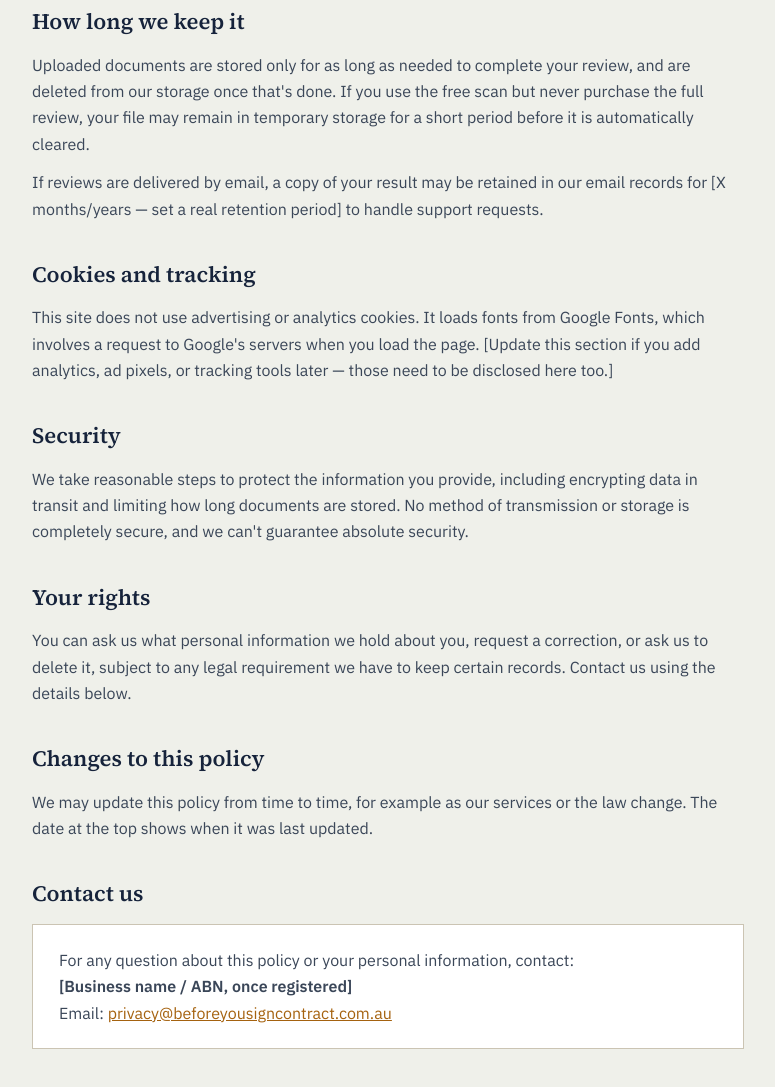
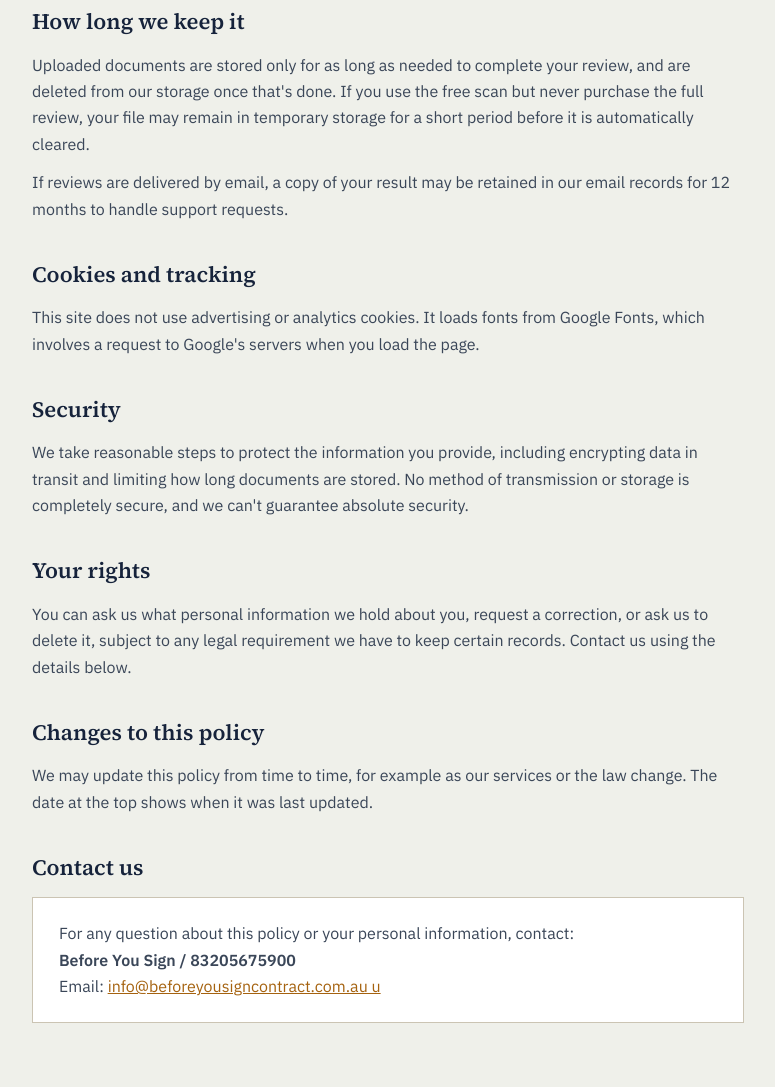
Before and after one commit to BeforeYouSign/before-you-sign, a website: page privacy.html in a window 1280 px wide. Shown: the part 1419-2506 px from the top of the page, without its empty margins (252-1027 px from the left). Drawn offline with Linux system fonts and the light colour scheme.

Commit message:
Update privacy.html

```diff
--- a/privacy.html
+++ b/privacy.html
@@ -80,7 +80,7 @@
 <div class="wrap">
   <main>
     <h1>Privacy Policy</h1>
-    <p class="updated">Last updated: [add date when published]</p>
+    <p class="updated">Last updated: 18th September 2016 </p>
 
     <section>
       <h2>Overview</h2>
@@ -141,8 +141,7 @@
       </p>
       <p>
         If reviews are delivered by email, a copy of your result may be retained in our
-        email records for [X months/years — set a real retention period] to handle
-        support requests.
+        email records for 12 months to handle support requests.
       </p>
     </section>
 
@@ -151,8 +150,7 @@
       <p>
         This site does not use advertising or analytics cookies. It loads fonts from
         Google Fonts, which involves a request to Google's servers when you load the
-        page. [Update this section if you add analytics, ad pixels, or tracking tools
-        later — those need to be disclosed here too.]
+        page.
       </p>
     </section>
 
@@ -188,8 +186,10 @@
       <div class="contact-box">
         <p style="margin-bottom:0;">
           For any question about this policy or your personal information, contact:<br>
-          <strong>[Business name / ABN, once registered]</strong><br>
-          Email: <a href="mailto:privacy@beforeyousigncontract.com.au">privacy@beforeyousigncontract.com.au</a>
+          <strong>Before You Sign / 83205675900</strong><br>
+          Email: <a href="mailto:info@beforeyousigncontract.com.au
+">info@beforeyousigncontract.com.au
+u</a>
         </p>
       </div>
     </section>
```
